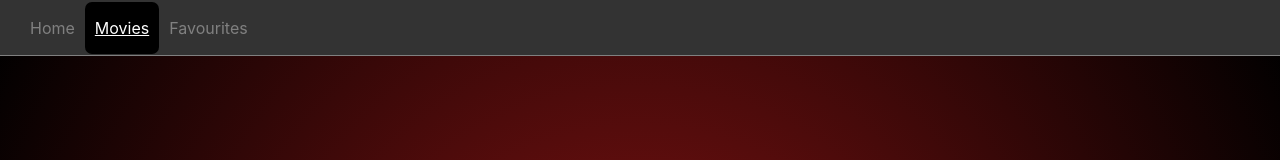
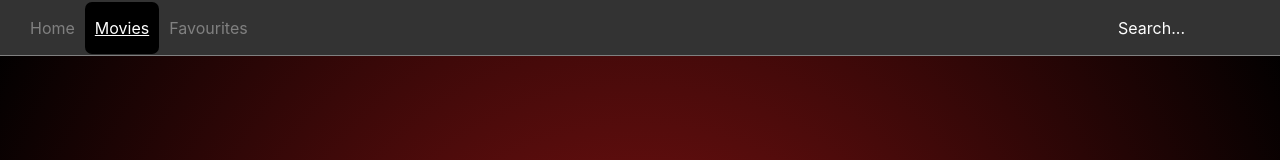
Before and after one commit to maxfer03/movies-app, a React (Create React App) app: page /movie in a window 1280 px wide. Shown: the top 160 px of the page. Built offline with nearby package versions, Linux system fonts and the light colour scheme.

Commit message:
fixed search... location

```diff
--- a/src/components/NavBar/NavBar.js
+++ b/src/components/NavBar/NavBar.js
@@ -17,7 +17,7 @@ export default function NavBar() {
                 </ul>
 
             </nav>
-            <Route exact path = "/">
+            <Route exact path = "/movie">
                 <span className="buscPlaceholder">Search...</span>
             </Route>
         </header>
```
